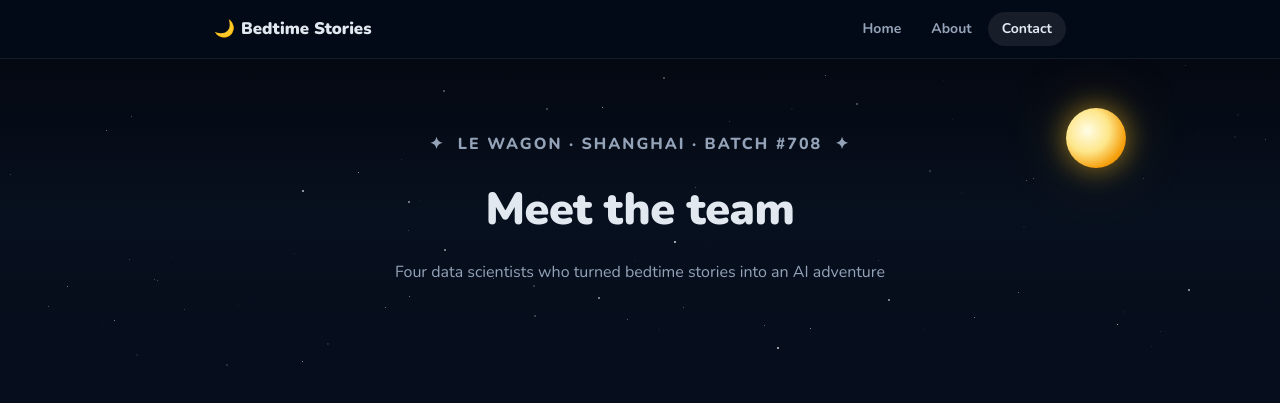
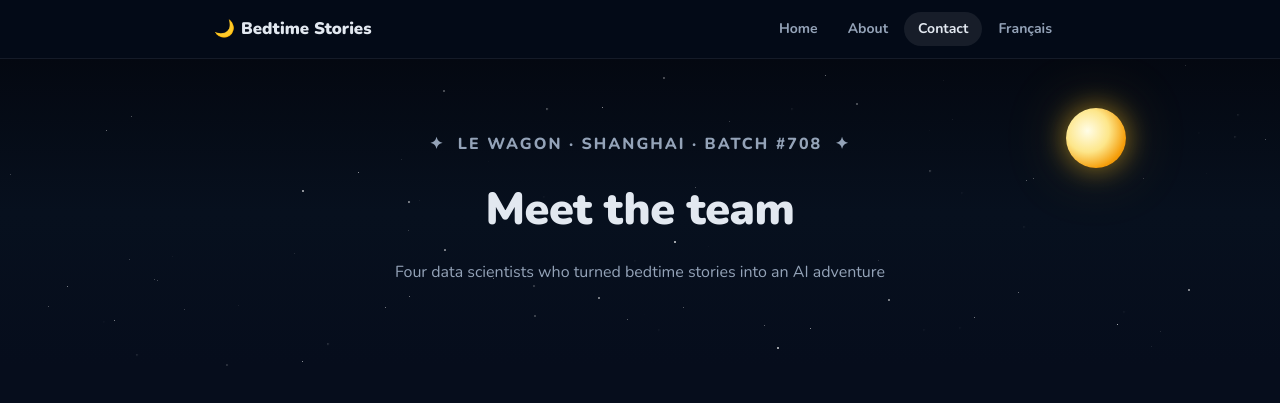
Before and after one commit to bmartinsh/bmartinsh.github.io, a plain HTML site: page Contact.html in a window 1280 px wide. Shown: the top 403 px of the page. Drawn offline with nearby package versions, Linux system fonts and the light colour scheme.

Commit message:
Localize Contact.html for English and French

```diff
--- a/Contact.html
+++ b/Contact.html
@@ -10,6 +10,11 @@
   <link rel="preconnect" href="https://fonts.gstatic.com" crossorigin>
   <link href="https://fonts.googleapis.com/css2?family=Nunito:ital,wght@0,400;0,600;0,700;0,800;0,900;1,400&display=swap" rel="stylesheet">
   <meta name="theme-color" content="#060d1c">
+  <link rel="alternate" hreflang="fr" href="Contact-fr.html">
+  <style>
+    .main-nav { flex-wrap: wrap; justify-content: flex-end; }
+    @media (max-width: 420px) { .header-inner { flex-wrap: wrap; justify-content: center; } }
+  </style>
 </head>
 <body>
 
@@ -20,6 +25,7 @@
       <a href="Home.html"    class="nav-link">Home</a>
       <a href="About.html"   class="nav-link">About</a>
       <a href="Contact.html" class="nav-link is-active">Contact</a>
+      <a href="Contact-fr.html" class="nav-link" hreflang="fr" lang="fr">Français</a>
     </nav>
   </div>
 </header>
```
